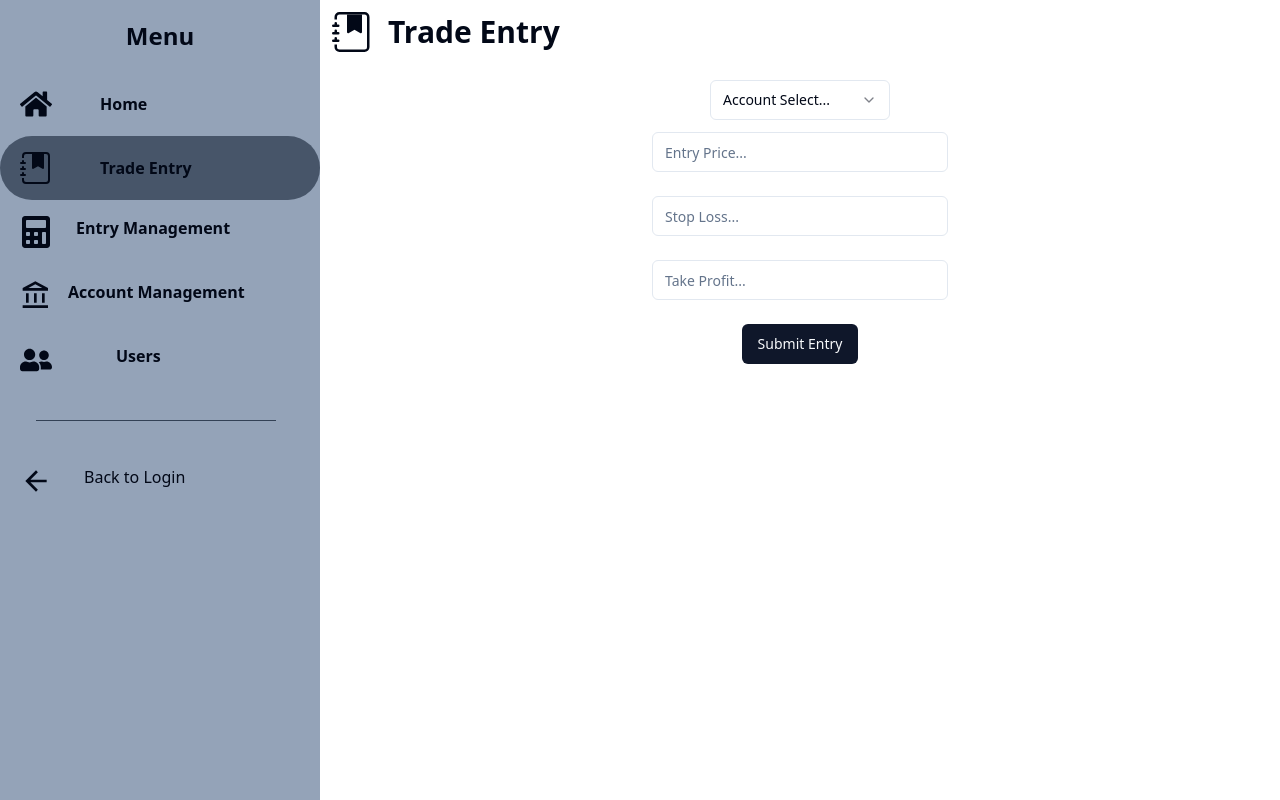
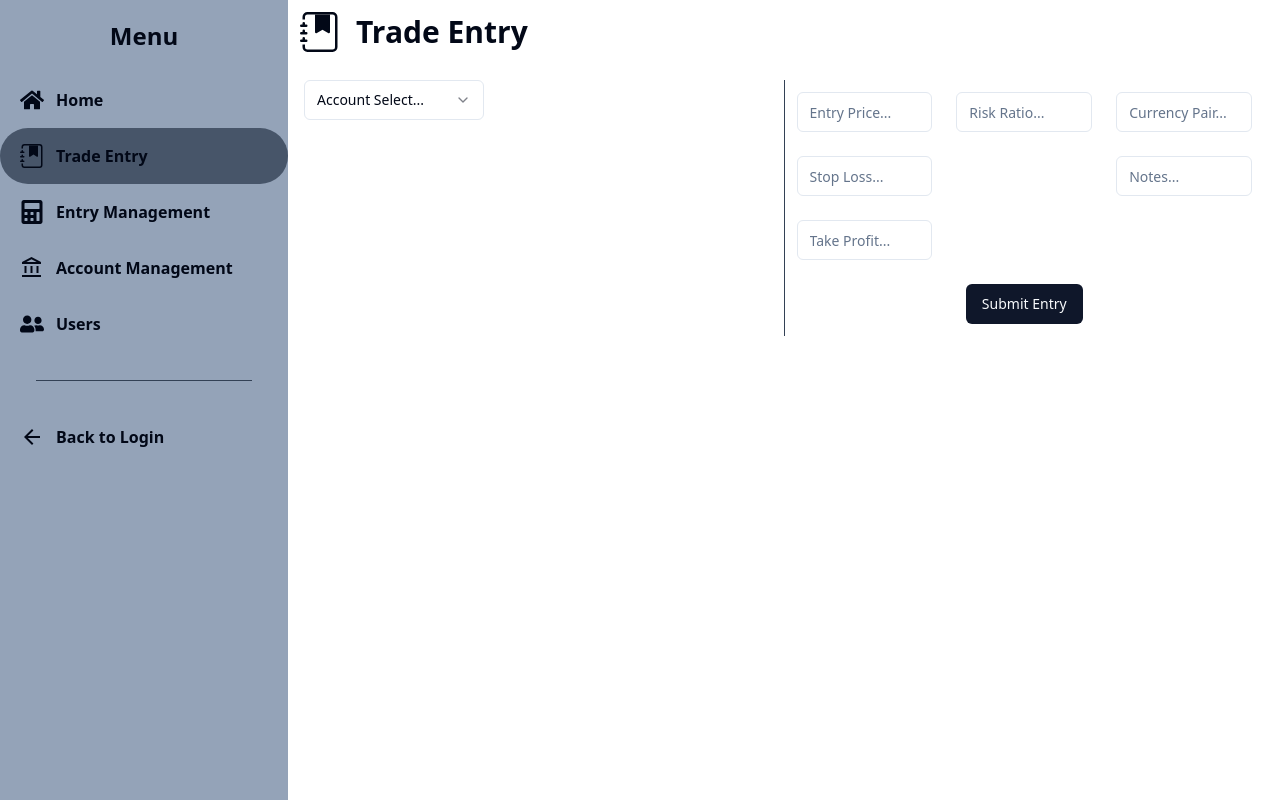
Before and after one commit to MShaw1223/project, a Next.js app: page /Trade-Entry in a window 1280 px wide. Built offline with nearby package versions, Linux system fonts and the light colour scheme.

Commit message:
added entrymnt and its utils, trade entry cleaner

```diff
--- a/src/components/ui/separator.tsx
+++ b/src/components/ui/separator.tsx
@@ -19,7 +19,7 @@ const Separator = React.forwardRef<
       orientation={orientation}
       className={cn(
         "shrink-0 bg-slate-700",
-        orientation === "horizontal" ? "h-[1px] w-9/12" : "h-full w-[1px]",
+        orientation === "horizontal" ? "h-[1px] w-9/12" : "h-9/12 w-[1px]",
         className
       )}
       {...props}
--- a/src/pages/Trade-Entry.tsx
+++ b/src/pages/Trade-Entry.tsx
@@ -1,11 +1,12 @@
 import { AccountDropdown } from "@/utils/selectAccount";
-import { Input } from "@/components/ui/input";
 import { Button } from "@/components/ui/button";
 import { useMutation } from "react-query";
 import { useState, FormEvent } from "react";
 import { NextPage } from "next";
 import Menu from "@/utils/menu";
 import { BsFillJournalBookmarkFill } from "react-icons/bs";
+import { Separator } from "@/components/ui/separator";
+import TEFormInputs from "@/utils/TradeEntryFormInputs";
 
 const tradeEntry: NextPage = () => {
   const [selectedAccount, setSelectedAccount] = useState<string>("");
@@ -44,86 +45,72 @@ const tradeEntry: NextPage = () => {
     const stopLoss = parseFloat(data.get("stopLoss") as string);
     const takeProfit = parseFloat(data.get("takeProfit") as string);
     const selectedAccountValue = selectedAccount;
+    const riskRatio = parseFloat(data.get("riskRatio") as string);
+    const currencyPair = data.get("currencyPair") as string;
+    const tradeNotes = data.get("tradeNotes");
 
     if (
       !entryPrice ||
       !stopLoss ||
       !takeProfit ||
-      selectedAccountValue === ""
+      !riskRatio ||
+      selectedAccountValue === "" ||
+      currencyPair === "" ||
+      tradeNotes === ""
     ) {
       alert("Invalid entry");
       return;
     }
-    const requestData = JSON.stringify({
+    const dataPackage = JSON.stringify({
       entryPrice,
       stopLoss,
       takeProfit,
       selectedAccount: selectedAccountValue,
+      riskRatio,
+      currencyPair,
+      tradeNotes,
     });
 
-    mutation.mutate(requestData);
+    mutation.mutate(dataPackage);
   }
 
   return (
+    <>
       <div className="flex h-screen">
         <Menu />
         <div className="flex-1 flex flex-col overflow-hidden">
           <div className="flex p-3 text-3xl">
             <BsFillJournalBookmarkFill className="h-10 w-10"></BsFillJournalBookmarkFill>
-          <span className="ml-4 my-auto font-sans font-bold">Trade Entry</span>
+            <span className="ml-4 my-auto font-sans font-bold">
+              Trade Entry
+            </span>
           </div>
-        <div className="flex-1 overflow-auto p-4 text-justify justify-center">
-          <div className="text-center">
-            {mutation.isLoading && <p>Submitting Trade Data...</p>}
-            {!mutation.isLoading && (
-              <div className="flex flex-col items-center">
-                <div>
+          <div className="flex-1 overflow-auto p-4">
+            <div className="flex">
+              <div className="flex-1 flex flex-col">
                 <AccountDropdown
                   onAccountChange={handleAccountChange}
                 ></AccountDropdown>
               </div>
-                <div>
-                  <div>
-                    <form className="my-auto w-80" onSubmit={handleSubmit}>
-                      <div className="p-3">
-                        <Input
-                          id="entryPrice"
-                          name="entryPrice"
-                          type="number"
-                          step="any"
-                          placeholder="Entry Price..."
-                        ></Input>
-                      </div>
-                      <div className="p-3">
-                        <Input
-                          id="stopLoss"
-                          name="stopLoss"
-                          type="number"
-                          step="any"
-                          placeholder="Stop Loss..."
-                        ></Input>
-                      </div>
-                      <div className="p-3">
-                        <Input
-                          id="takeProfit"
-                          name="takeProfit"
-                          type="number"
-                          step="any"
-                          placeholder="Take Profit..."
-                        ></Input>
-                      </div>
+              <Separator orientation="vertical" />
+              <div className="flex-1 flex flex-col text-center">
+                {mutation.isLoading && <p>Submitting Trade Data...</p>}
+                {!mutation.isLoading && (
+                  <div className="flex flex-col items-center">
+                    <form onSubmit={handleSubmit}>
+                      <TEFormInputs />
                       <div className="p-3">
                         <Button type="submit">Submit Entry</Button>
                       </div>
                     </form>
-                  </div>
-                </div>
                   </div>
                 )}
               </div>
             </div>
           </div>
         </div>
+      </div>
+    </>
   );
 };
 
--- /dev/null
+++ b/src/utils/DeleteEntry.tsx
@@ -0,0 +1,70 @@
+import React from "react";
+import { zodResolver } from "@hookform/resolvers/zod";
+import { useForm } from "react-hook-form";
+import * as z from "zod";
+import { Button } from "@/components/ui/button";
+import {
+  Form,
+  FormControl,
+  FormDescription,
+  FormField,
+  FormItem,
+  FormLabel,
+  FormMessage,
+} from "@/components/ui/form";
+import { Input } from "@/components/ui/input";
+
+interface DUinterface {
+  entryID: string;
+}
+
+//interface finds user and shows a pop-up to edit
+//shadcn has a really nice pop-up for this
+const formSchema = z.object({
+  entryID: z.string().min(2, {
+    message: "ID must be at least 2 digits.",
+  }),
+});
+
+function onSubmit(values: z.infer<typeof formSchema>) {
+  // Do something with the form values --> neon
+  // Type-safe and validated.
+  console.log(values);
+}
+
+export default function DeleteEntry() {
+  const form = useForm<z.infer<typeof formSchema>>({
+    resolver: zodResolver(formSchema),
+    defaultValues: {
+      entryID: "",
+    },
+  });
+  return (
+    <div className="flex items-center justify-center">
+      <Form {...form}>
+        <form onSubmit={form.handleSubmit(onSubmit)}>
+          <FormLabel className="font-bold text-lg">Delete Entry</FormLabel>
+          <div className="p-2">
+            <FormField
+              control={form.control}
+              name="entryID"
+              render={({ field }) => (
+                <FormItem>
+                  <FormControl>
+                    <Input placeholder="EntryID....." {...field} />
+                  </FormControl>
+                  <FormMessage />
+                </FormItem>
+              )}
+            />
+          </div>
+          <div className="p-4">
+            <Button type="submit" className="w-full">
+              Delete
+            </Button>
+          </div>
+        </form>
+      </Form>
+    </div>
+  );
+}
--- /dev/null
+++ b/src/utils/EditEntry.tsx
@@ -0,0 +1,91 @@
+import React from "react";
+import { zodResolver } from "@hookform/resolvers/zod";
+import { useForm } from "react-hook-form";
+import * as z from "zod";
+import { Button } from "@/components/ui/button";
+import {
+  Form,
+  FormControl,
+  FormDescription,
+  FormField,
+  FormItem,
+  FormLabel,
+  FormMessage,
+} from "@/components/ui/form";
+import { Input } from "@/components/ui/input";
+
+interface EUinterface {
+  user: string;
+}
+
+//interface finds user and shows a pop-up to edit
+//shadcn has a really nice pop-up for this
+const formSchema = z.object({
+  username: z.string().min(2, {
+    message: "Username must be at least 2 characters.",
+  }),
+  password: z.string().min(8, {
+    message: "Password must be at least 8 characters.",
+  }),
+});
+
+function onSubmit(values: z.infer<typeof formSchema>) {
+  // Do something with the form values --> neon
+  // Type-safe and validated.
+  console.log(values);
+}
+
+export default function EditEntry() {
+  const form = useForm<z.infer<typeof formSchema>>({
+    resolver: zodResolver(formSchema),
+    defaultValues: {
+      username: "",
+      password: "",
+    },
+  });
+  return (
+    <div className="flex items-center justify-center">
+      <Form {...form}>
+        <form onSubmit={form.handleSubmit(onSubmit)}>
+          <FormLabel className="font-bold text-lg">Edit Entry</FormLabel>
+          <div className="p-2">
+            <FormField
+              control={form.control}
+              name="username"
+              render={({ field }) => (
+                <FormItem>
+                  <FormControl>
+                    <Input placeholder="Username....." {...field} />
+                  </FormControl>
+                  <FormMessage />
+                </FormItem>
+              )}
+            />
+          </div>
+          <div className="p-2">
+            <FormField
+              control={form.control}
+              name="password"
+              render={({ field }) => (
+                <FormItem>
+                  <FormControl>
+                    <Input placeholder="Password....." {...field} />
+                  </FormControl>
+                  <FormDescription>
+                    Enter Password to make changes
+                  </FormDescription>
+                  <FormMessage />
+                </FormItem>
+              )}
+            />
+          </div>
+          <div className="p-4">
+            <Button type="submit" className="w-full">
+              Submit Change
+            </Button>
+          </div>
+        </form>
+      </Form>
+    </div>
+  );
+}
--- /dev/null
+++ b/src/utils/TradeEntryFormInputs.tsx
@@ -0,0 +1,68 @@
+import { Input } from "@/components/ui/input";
+
+export default function TEFormInputs() {
+  return (
+    <>
+      <div className="flex">
+        <div className="flex-1 flex flex-col">
+          <div className="p-3">
+            <Input
+              id="entryPrice"
+              name="entryPrice"
+              type="number"
+              step="any"
+              placeholder="Entry Price..."
+            ></Input>
+          </div>
+          <div className="p-3">
+            <Input
+              id="stopLoss"
+              name="stopLoss"
+              type="number"
+              step="any"
+              placeholder="Stop Loss..."
+            ></Input>
+          </div>
+          <div className="p-3">
+            <Input
+              id="takeProfit"
+              name="takeProfit"
+              type="number"
+              step="any"
+              placeholder="Take Profit..."
+            ></Input>
+          </div>
+        </div>
+        <div className="flex-1 flex flex-col">
+          <div className="p-3">
+            <Input
+              id="riskRatio"
+              name="riskRatio"
+              type="number"
+              step="any"
+              placeholder="Risk Ratio..."
+            ></Input>
+          </div>
+        </div>
+        <div className="flex-1 flex flex-col">
+          <div className="p-3">
+            <Input
+              id="currencyPair"
+              name="currencyPair"
+              type="string"
+              placeholder="Currency Pair..."
+            ></Input>
+          </div>
+          <div className="p-3">
+            <Input
+              id="tradeNotes"
+              name="tradeNotes"
+              type="text"
+              placeholder="Notes..."
+            ></Input>
+          </div>
+        </div>
+      </div>
+    </>
+  );
+}
--- a/src/utils/menu.tsx
+++ b/src/utils/menu.tsx
@@ -10,7 +10,7 @@ export default function Menu() {
   const router = useRouter();
   const isLinkActive = (href: string) => router.pathname === href;
   return (
-    <div className="w-80 h-screen bg-slate-400">
+    <div className="w-72 h-screen bg-slate-400">
       <div className="text-center p-5 text-2xl font-extrabold">Menu</div>
       <Link href="/home">
         <div
@@ -18,8 +18,8 @@ export default function Menu() {
             isLinkActive("/home") ? "bg-slate-600 hover:bg-slate-600" : ""
           } rounded-full `}
         >
-          <FaHome className="w-8 h-8"></FaHome>
-          <span className="ml-12 my-auto">Home</span>
+          <FaHome className="w-6 h-6"></FaHome>
+          <span className="pl-3">Home</span>
         </div>
       </Link>
 
@@ -31,8 +31,8 @@ export default function Menu() {
               : ""
           } rounded-full `}
         >
-          <BsFillJournalBookmarkFill className="w-8 h-8"></BsFillJournalBookmarkFill>
-          <span className="ml-12 my-auto">Trade Entry</span>
+          <BsFillJournalBookmarkFill className="w-6 h-6"></BsFillJournalBookmarkFill>
+          <span className="pl-3">Trade Entry</span>
         </div>
       </Link>
 
@@ -44,8 +44,8 @@ export default function Menu() {
               : ""
           } rounded-full `}
         >
-          <FaCalculator className="w-8 h-8"></FaCalculator>
-          <span className="ml-6">Entry Management</span>
+          <FaCalculator className="w-6 h-6"></FaCalculator>
+          <span className="pl-3">Entry Management</span>
         </div>
       </Link>
 
@@ -57,8 +57,8 @@ export default function Menu() {
               : ""
           } rounded-full`}
         >
-          <MdOutlineAccountBalance className="w-8 h-8"></MdOutlineAccountBalance>
-          <span className="ml-4">Account Management</span>
+          <MdOutlineAccountBalance className="w-6 h-6"></MdOutlineAccountBalance>
+          <span className="pl-3">Account Management</span>
         </div>
       </Link>
 
@@ -68,17 +68,17 @@ export default function Menu() {
             isLinkActive("/users") ? "bg-slate-600 hover:bg-slate-600" : ""
           } rounded-full `}
         >
-          <FaUserFriends className="w-8 h-8"></FaUserFriends>
-          <span className="ml-16">Users</span>
+          <FaUserFriends className="w-6 h-6"></FaUserFriends>
+          <span className="pl-3">Users</span>
         </div>
       </Link>
 
       <Separator className="ml-9 my-7" />
 
       <Link href="/">
-        <div className="flex pl-5 py-4 focus:outline-none hover:bg-slate-500 rounded-full">
-          <MdArrowBack className="w-8 h-8"></MdArrowBack>
-          <span className="ml-8 font-medium ">Back to Login</span>
+        <div className="flex pl-5 py-4 focus:outline-none font-bold hover:bg-slate-500 rounded-full">
+          <MdArrowBack className="w-6 h-6"></MdArrowBack>
+          <span className="pl-3">Back to Login</span>
         </div>
       </Link>
     </div>
```
Also changed, not shown: src/pages/entry-management.tsx (+25 -1 lines), src/utils/EntryMntChoiceDropdown.tsx (added, +33 -0 lines), src/utils/SearchEntry.tsx (added, +9 -0 lines). Lines whose indentation alone changed are shown as unchanged.
